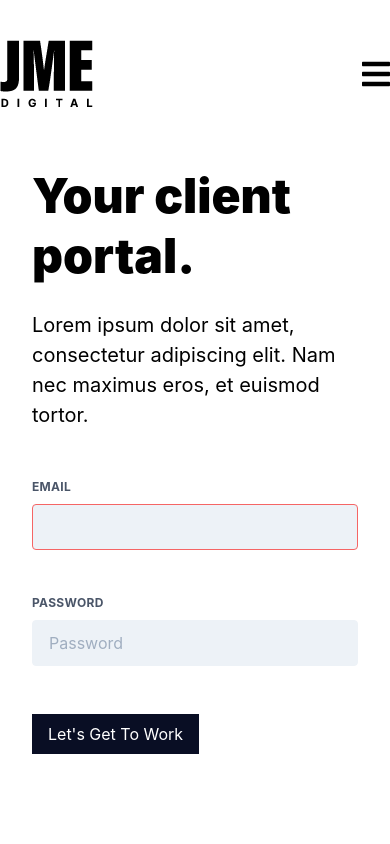
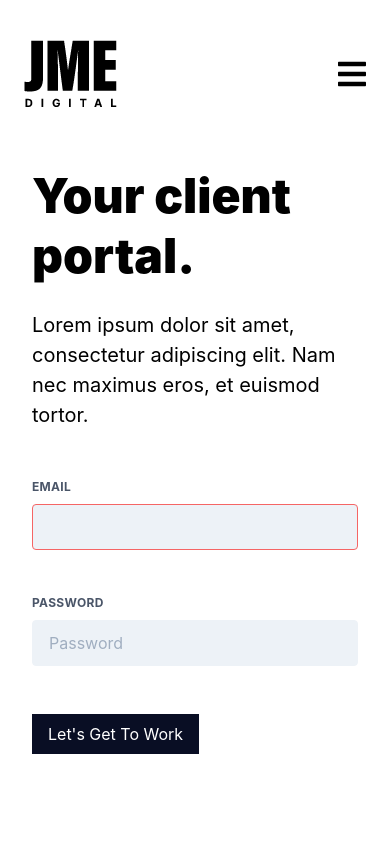
Before and after one commit to jmechristian/jmechristiandigital-next, a Next.js app: page /portal in a window 390 px wide. Shown: the top 844 px of the page. Built offline with nearby package versions, Linux system fonts and the light colour scheme; a web font is replaced by a local one.

Commit message:
margin header

```diff
--- a/components/_App/Header.js
+++ b/components/_App/Header.js
@@ -12,7 +12,7 @@ const HeroHeader = () => {
   return (
     <>
       {open && <ModalMenu closeModal={closeModal} />}
-      <nav className='flex items-center justify-between flex-wrap bg-transparent py-6 w-full mt-4 container'>
+      <nav className='flex items-center justify-between flex-wrap bg-transparent py-6 w-full mt-4 container px-6 lg:px-0'>
         <div>
           <Link href='/'>
             <a>
```
